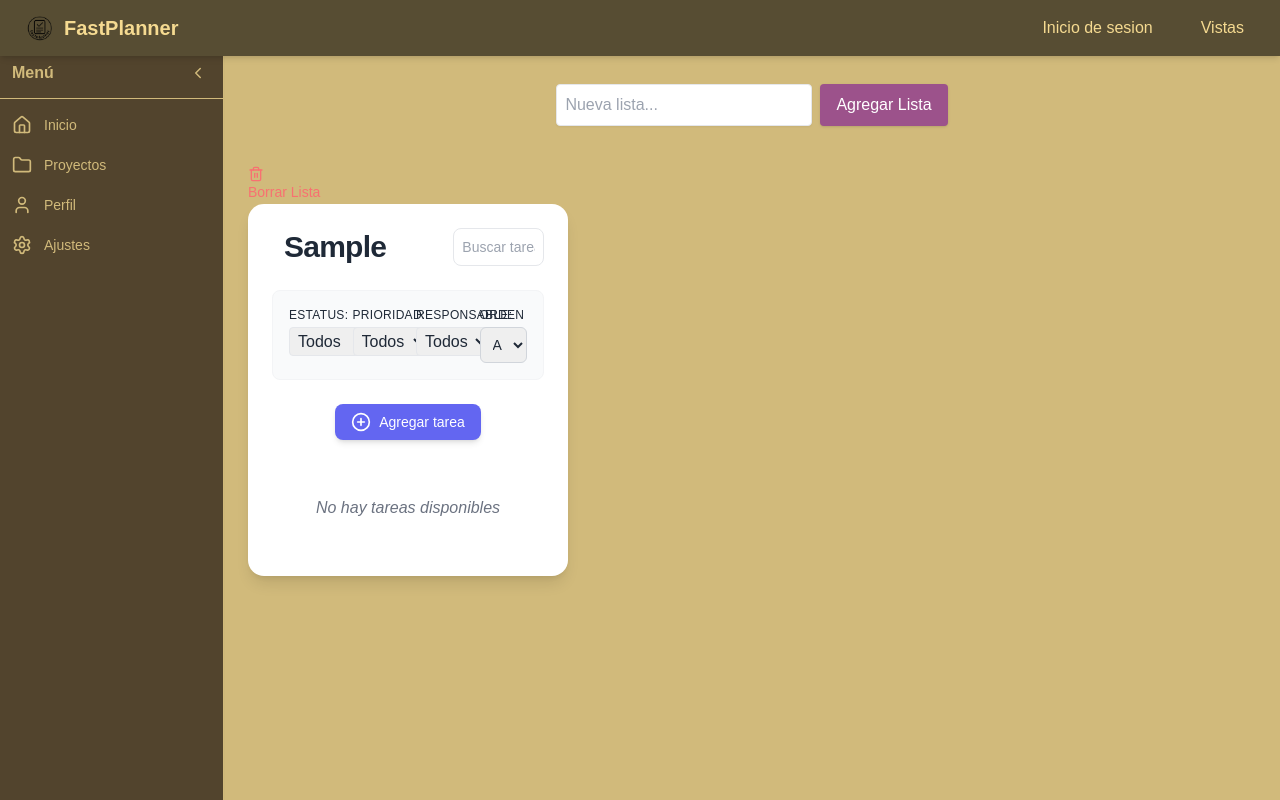
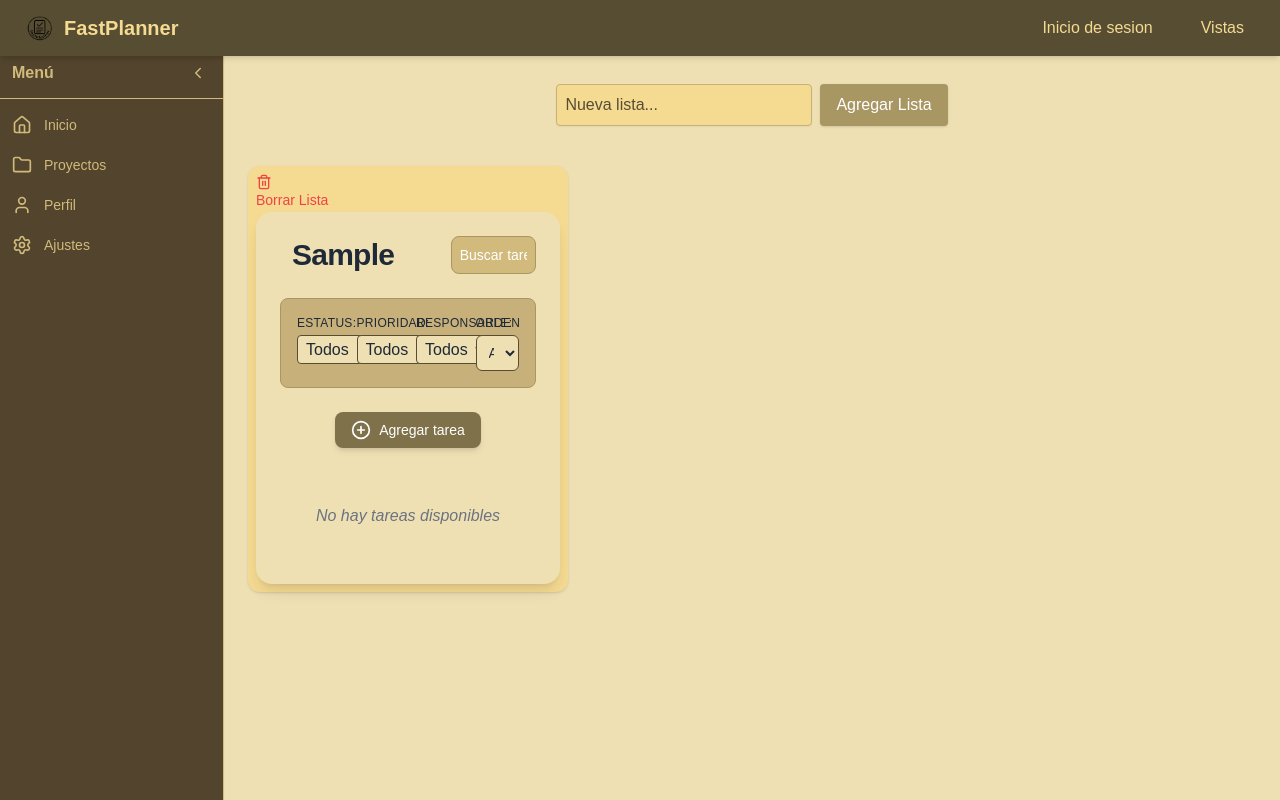
Before and after one commit to JorgeFierroo/FastPlanner, a React (Create React App) app in the folder frontend/: page /tasks in a window 1280 px wide. Both pictures are taken after typing "Sample" into the empty fields and a click on the button "Agregar Lista". Built offline with nearby package versions, Linux system fonts and the light colour scheme; the HTML template or start-up script is replaced by a standard one.

Commit message:
cmabio de la paleta de colores de la pagina de tareas

```diff
--- a/frontend/src/components/TaskCard.tsx
+++ b/frontend/src/components/TaskCard.tsx
@@ -31,10 +31,10 @@ function TaskCard({ task }: Props) {
     }
 
     return (
-        <div className= "bg-white p-2 rounded shadow border">
-            <h3 className="rounded" style={{backgroundColor: "#e454", display:"inline-block"}}>{task.title}</h3>
-            <p className="text-sm text-black break-words max-h-20 overflow-y-auto">{task.description}</p>
-            <p className="text-sm text-blue-500">{task.responsible}</p>
+        <div className= "bg-[#efe0b4] p-2 rounded shadow border border-[#c8b07a]">
+            <h3 className="rounded-lg font-semibold px-2 py-1" style={{backgroundColor: "#D1BA7B", display:"inline-block"}}>{task.title}</h3>
+            <p className="text-sm text-[#574d33] break-words max-h-20 overflow-y-auto">{task.description}</p>
+            <p className="text-sm text-[#7F724B]">Responsable: {task.responsible}</p>
             <span className={`text-xs rounded-full px-2 py-1 ${getStatusColor()}`}>{task.status ?? "Sin estado"}</span>
             <p className={`text-xs rounded-full px-2 py-1 my-1 ${getPriorityColor()}`}>{task.priority ?? "Sin prioridad"}</p>
         </div>
--- a/frontend/src/components/TaskList.tsx
+++ b/frontend/src/components/TaskList.tsx
@@ -111,21 +111,21 @@ function TaskList({ title }: Props) {
         );
 
     return(
-        <div className="w-full max-w-6xl mx-auto bg-white shadow-lg rounded-2xl p-6 font-sans ">
+        <div className="w-full max-w-6xl mx-auto bg-[#efe0b4] shadow-lg rounded-2xl p-6 font-sans ">
             <div className= "flex flex-col md:flex-row justify-between items-center mb-6 gap-4">
-                <h2 className="text-3xl font-semibold tracking-tight border-1-4 border-indigo-500 pl-3">{title}</h2>
+                <h2 className="text-3xl font-semibold tracking-tight pl-3">{title}</h2>
 
                 <div className="relative w-full md:w-1/3">
                     <input type="text"
                     placeholder="Buscar tarea..."
                     value={search} onChange={(e)=> setSearch(e.target.value)}
-                    className="border rounded-lg p-2 w-full focus:outline-none focus:ring-2 focus:ring-indigo-400 transition text-sm"/>
+                    className="border rounded-lg p-2 w-full focus:outline-none focus:ring-2 focus:ring-[#a89663] transition text-sm bg-[#d1ba7b] border-[#a89663] text-[#574d33] placeholder-white"/>
                 </div>
             </div>
-            <div className="grid grid-cols-2 md:grid-cols-4 gap-4 mb-6 bg-gray-50 p-4 rounded-lg border border-gray-100">
+            <div className="grid grid-cols-2 md:grid-cols-4 gap-4 mb-6 bg-[#C8B07A] p-4 rounded-lg border border-[#a89663]">
                 <div>
                     <label className="block font-medium text-xs mb-1 uppercase tracking-wide">Estatus:</label>
-                    <select value={statusFilter} onChange={(e) => setStatusFilter(e.target.value)} className="rounded border p-1">
+                    <select value={statusFilter} onChange={(e) => setStatusFilter(e.target.value)} className="rounded border border-[#574d33] p-1 bg-[#efe0b4]">
                         <option value={"all"}>Todos</option>
                         <option value={"Pendiente"}>Pendientes</option>
                         <option value={"En-progreso"}>En Progreso</option>
@@ -134,7 +134,7 @@ function TaskList({ title }: Props) {
                 </div>
                 <div>
                     <label className="block font-medium text-xs mb-1 uppercase tracking-wide">Prioridad:</label>
-                    <select value={priorityFilter} onChange={(e) => setPriorityFilter(e.target.value)} className="rounded border p-1">
+                    <select value={priorityFilter} onChange={(e) => setPriorityFilter(e.target.value)} className="rounded border border-[#574d33] p-1 bg-[#efe0b4]">
                         <option value={"all"}>Todos</option>
                         <option value={"Baja"}>Baja</option>
                         <option value={"Media"}>Media</option>
@@ -143,7 +143,7 @@ function TaskList({ title }: Props) {
                 </div>
                 <div>
                     <label className="block font-medium text-xs mb-1 uppercase tracking-wide">Responsable:</label>
-                    <select value={responsibleFilter} onChange={(e)=> setResponsibleFilter(e.target.value)} className="border rounded p-1">
+                    <select value={responsibleFilter} onChange={(e)=> setResponsibleFilter(e.target.value)} className="rounded border border-[#574d33] p-1 bg-[#efe0b4]">
                         <option value="">Todos</option>
                         {Array.from(new Set(tasks.map((t)=> t.responsible).filter(Boolean))).map(
                             (responsible) => (
@@ -158,7 +158,7 @@ function TaskList({ title }: Props) {
                     <select
                     value={order}
                     onChange={(e) => setOrder(e.target.value as "asc"|"desc")}
-                    className="w-full border border-gray-300 rounded-md rounded p-2 text-sm focus:ring-2 focus:ring-indigo-400"
+                    className="w-full border border-[#574d33] rounded-md rounded p-2 text-sm focus:ring-2 focus:ring-[#6B603F] bg-[#efe0b4]"
                     >
                         <option value={"asc"}>A-Z</option>
                         <option value={"desc"}>Z-A</option>
@@ -168,16 +168,16 @@ function TaskList({ title }: Props) {
             <div className="flex justify-center mb-6">
                 <button
                 onClick={openNewTaskModal}
-                className="flex items-center gap-2 bg-indigo-500 hover:bg-indigo-600 text-white rounded-lg px-4 py-2 text-sm font-medium shadow-md transition">
+                className="flex items-center gap-2 bg-[#7F724B] hover:bg-[#6B603F] text-white rounded-lg px-4 py-2 text-sm font-medium shadow-md transition">
                     <PlusCircle className="w-5 h-5" />Agregar tarea
                 </button>
             </div>
 
             {filteredTasks.length === 0 ? ( <p className="text-gray-500 text-center py-8 italic">No hay tareas disponibles</p>
             ) : (
-                <div className="divide-y divide-gray-100 rounded-lg">
+                <div className="divide-y divide-[#a89663] rounded-lg">
                     {filteredTasks.map((task) => (
-                        <div key={task.id} className="relative group bg-white rounded-lg p-4 hover:shadow-lg trasition-all duration-200">
+                        <div key={task.id} className="relative group bg-[#D1BA7B] border border-[#a89663] rounded-lg p-4 hover:shadow-lg trasition-all duration-200">
                             <TaskCard task={task}/>
                             <div className="absolute top-3 right-5 opacity-0 group-hover:opacity-100 transition">
                                 <TaskMenu onEdit={() => editTaskModal(task)} onDelete={() => setConfirmDelete(task.id)} />
--- a/frontend/src/components/TaskMenu.tsx
+++ b/frontend/src/components/TaskMenu.tsx
@@ -11,16 +11,16 @@ function TaskMenu({onDelete, onEdit}: Props){
 
     return(
         <div className="relative inline-block text-left">
-            <button onClick={()=> setIsOpen(!isOpen)} className="p-2 my-2 rounded-md hover:bg-gray-100 transition-all duration-200">
-                 <MoreVertical className="w-5 h-5 text-gray-600" />
+            <button onClick={()=> setIsOpen(!isOpen)} className="p-2 my-2 rounded-md hover:bg-[#C8B07A] transition-all duration-200">
+                 <MoreVertical className="w-5 h-5 text-[#574d33]" />
             </button>
 
             {isOpen && (
-                <div className="absolute right-0 mt-2 w-32 bg-white border border-gray-200 rounded-xl shadow-lg z-10">
-                    <button onClick={()=> {onEdit(); setIsOpen(false);}} className="flex items-center gap-2 w-full text-left px-4 py-2 text-sm text-gray-700 hover:bg-indigo-50 hover:text-indigo-600 transition-all rounded-t-xl">
+                <div className="absolute right-0 mt-2 w-32 bg-[#efe0b4] border border-[#C8B07A] rounded-xl shadow-lg z-10">
+                    <button onClick={()=> {onEdit(); setIsOpen(false);}} className="flex items-center gap-2 w-full text-left px-4 py-2 text-sm text-gray-700 hover:bg-[#D1BA7B] hover:text-indigo-600 transition-all rounded-t-xl">
                         <Edit2 className="w-4 h-4"/>Editar
                     </button>
-                    <button onClick={()=> {onDelete(); setIsOpen(false);}} className="flex items-center gap-2 w-full text-left px-4 py-2 text-sm text-red-600 hover:bg-red-50 transition-all rounded-b-xl">
+                    <button onClick={()=> {onDelete(); setIsOpen(false);}} className="flex items-center gap-2 w-full text-left px-4 py-2 text-sm text-red-600 hover:bg-red-100 transition-all rounded-b-xl">
                         <Trash2 className="w-4 h-4"/>Eliminar
                     </button>
                 </div>
--- a/frontend/src/pages/TaskPage.tsx
+++ b/frontend/src/pages/TaskPage.tsx
@@ -26,24 +26,24 @@ function TaskPage() {
     };
 
     return(
-        <div className="p-6">
-            <h1 className="text-3xl font-bold mb-6 text-center text-[#2f0147]">Tareas</h1>
+        <div className="p-6 min-h-screen bg-[#efe0b4]">
+            <h1 className="text-3xl font-bold mb-6 text-center text-[#574d33]">Tareas</h1>
             <div className="flex flex-col sm:flex-row justify-center gap-2 mb-10">
                 <input
                     value= {newList}
                     onChange={(e) => setNewList(e.target.value)}
                     placeholder="Nueva lista..."
-                    className="border p-2 rounded w-full sm:w-64 shadow-sm focus:ring focus:ring-[#610f7f]"
+                    className="border p-2 rounded w-full sm:w-64 shadow-sm focus:ring focus:ring-[#6B603F] bg-[#f5da91] border-[#C8B07A] placeholder-[#574d33]"
                 />
-                <button onClick= {addList} className="bg-[#9C528B] hover:bg-[#610f7f] text-white px-4 py-2 rounded shadow transition">
+                <button onClick= {addList} className="bg-[#a89663] hover:bg-[#7F724B] text-white px-4 py-2 rounded shadow transition">
                     Agregar Lista
                 </button>
             </div>
 
             <div className= "grid gap-6 sm:grid-cols-2 lg:grid-cols-3">
                 {lists.map((list) => (
-                    <div key={list.id} className="relative">
-                        <button onClick={() => setConfirmDelete(list.id)} className="text-red-400 text-sm" title="Borrar lista">
+                    <div key={list.id} className="relative rounded-xl p-2 shadow bg-[#f5da91] c">
+                        <button onClick={() => setConfirmDelete(list.id)} className="text-red-500 hover:text-red-700 text-sm" title="Borrar lista">
                             <Trash2 className="w-4 h-4"/> Borrar Lista
                         </button>
                         <TaskList title={list.title}/>
@@ -53,15 +53,15 @@ function TaskPage() {
 
             {confirmDelete !== null && (
                 <div className="flex items-center justify-center bg-black bg-opacity-40 z-50 fixed inset-0">
-                    <div className="bg-white rounded-xl shadow-lg p-6 w-80">
-                        <h2 className="text-lg text-black font-semibold mb-2">
+                    <div className="bg-[#f5da91] border border-solid border-[#C8B07A] rounded-xl shadow-lg p-6 w-80">
+                        <h2 className="text-lg text-[#574d33] font-semibold mb-2">
                             ¿Esta seguro/a de querer eliminar esta lista?
                         </h2>
-                        <p className="text-black mb-4">
+                        <p className="text-[#574d33] mb-4">
                             Esta accion borrara la lista y todas las tareas en su interior
                         </p>
                         <div className="flex justify-between">
-                            <button onClick={()=> setConfirmDelete(null)} className="bg-gray-200 rounded hover:bg-gray-300 px-4 py-2 transition">
+                            <button onClick={()=> setConfirmDelete(null)} className="bg-[#D1BA7B] rounded hover:bg-[#C8B07A] px-4 py-2 transition text-[#574d33]">
                                 Cancelar
                             </button>
                             <button onClick={deleteList} className="bg-red-400 rounded hover:bg-red-500 px-4 py-2 transition text-white">
```
